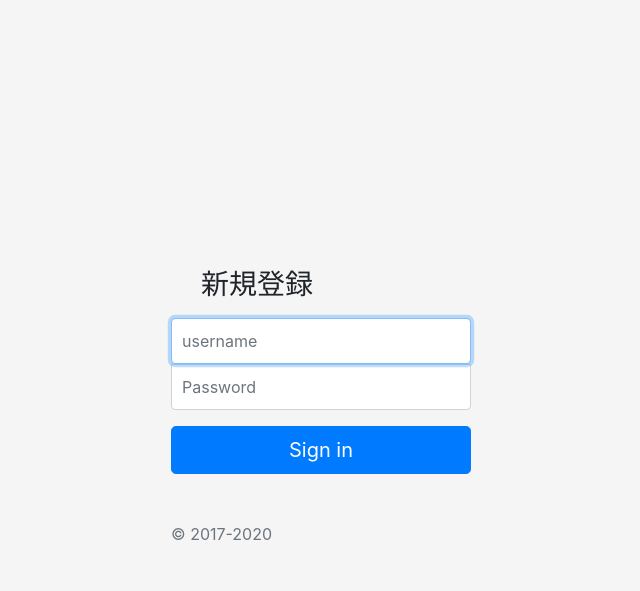
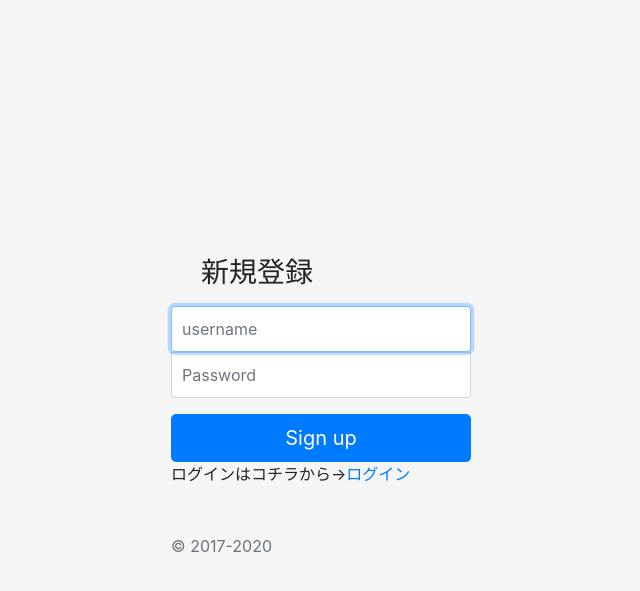
Before and after one commit to tomohiko9090/STECH-Community-Web-Service, a Django app: page /signup/ in a window 1280 px wide. Shown: the top 591 px of the page, without its empty margins (319-959 px from the left). Run offline with Django 3.2, Linux system fonts and the light colour scheme; some libraries are stand-ins or nearby versions.

Commit message:
Update signup.html

```diff
--- a/templates/signup.html
+++ b/templates/signup.html
@@ -23,7 +23,8 @@
     <input type="password" id="inputPassword" class="form-control" name='password' placeholder="Password" required>
     <div class="checkbox mb-3">
     </div>
-    <button class="btn btn-lg btn-primary btn-block" type="submit">Sign in</button>
+    <button class="btn btn-lg btn-primary btn-block" type="submit">Sign up</button>
+    <p>ログインはコチラから→<a href="{% url 'login' %}" class="button">ログイン</a></p>
     <p class="mt-5 mb-3 text-muted">&copy; 2017-2020</p>
 </form>
 {% endblock content %}
```
